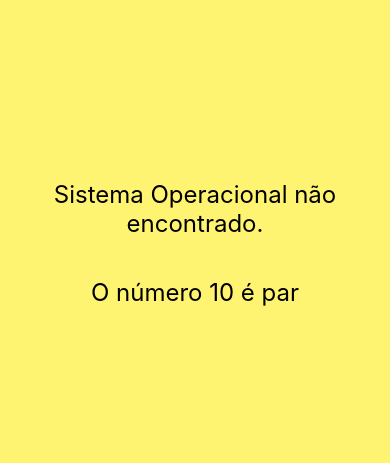
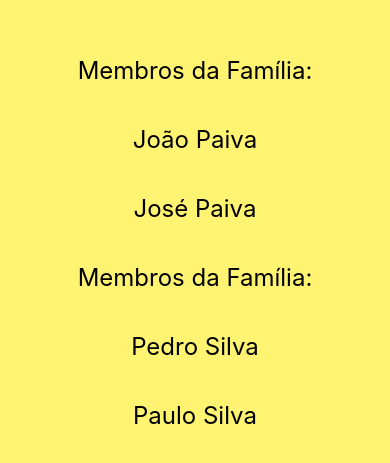
Before and after one commit to LauraaPaiva/expoStart, a React Native app in the folder AwesomeProject/: screen / in a window 390 px wide. Shown: the part 179-642 px from the top of the page. Built offline with nearby package versions, Linux system fonts and the light colour scheme.

Commit message:
Componente Filho

```diff
--- a/AwesomeProject/App.js
+++ b/AwesomeProject/App.js
@@ -2,14 +2,20 @@ import { StatusBar } from "expo-status-bar";
 import { StyleSheet, Text, View, SafeAreaView } from "react-native";
 import React from "react";
 
-import Diferenciar from "./src/components/Diferenciar/Diferenciar";
-import ParImpar from "./src/components/ParImpar";
+import Familia from "./src/components/Relacao/Pai";
+import Membro from "./src/components/Relacao/Filho";
 
 export default function App() {
   return (
     <SafeAreaView style={styles.container}>
-      <Diferenciar />
-      <ParImpar num={10} />
+      <Familia>
+        <Membro nome="João" sobrenome="Paiva" />
+        <Membro nome="José" sobrenome="Paiva" />
+      </Familia>
+      <Familia>
+        <Membro nome="Pedro" sobrenome="Silva" />
+        <Membro nome="Paulo" sobrenome="Silva" />
+      </Familia>
     </SafeAreaView>
   );
 }
--- /dev/null
+++ b/AwesomeProject/src/components/Relacao/Filho.js
@@ -0,0 +1,11 @@
+import React from "react";
+import { View, Text } from "react-native";
+import estilo from "../estilo";
+
+export default (props) => {
+  return (
+    <Text style={estilo.txtGrande}>
+      {props.nome} {props.sobrenome}
+    </Text>
+  );
+};
--- /dev/null
+++ b/AwesomeProject/src/components/Relacao/Pai.js
@@ -0,0 +1,14 @@
+import React from "react";
+import { View, Text } from "react-native";
+import estilo from "../estilo";
+
+import Filho from "./Filho";
+
+export default (props) => {
+  return (
+    <View>
+      <Text style={estilo.txtGrande}>Membros da Família:</Text>
+      {props.children}
+    </View>
+  );
+};
```
